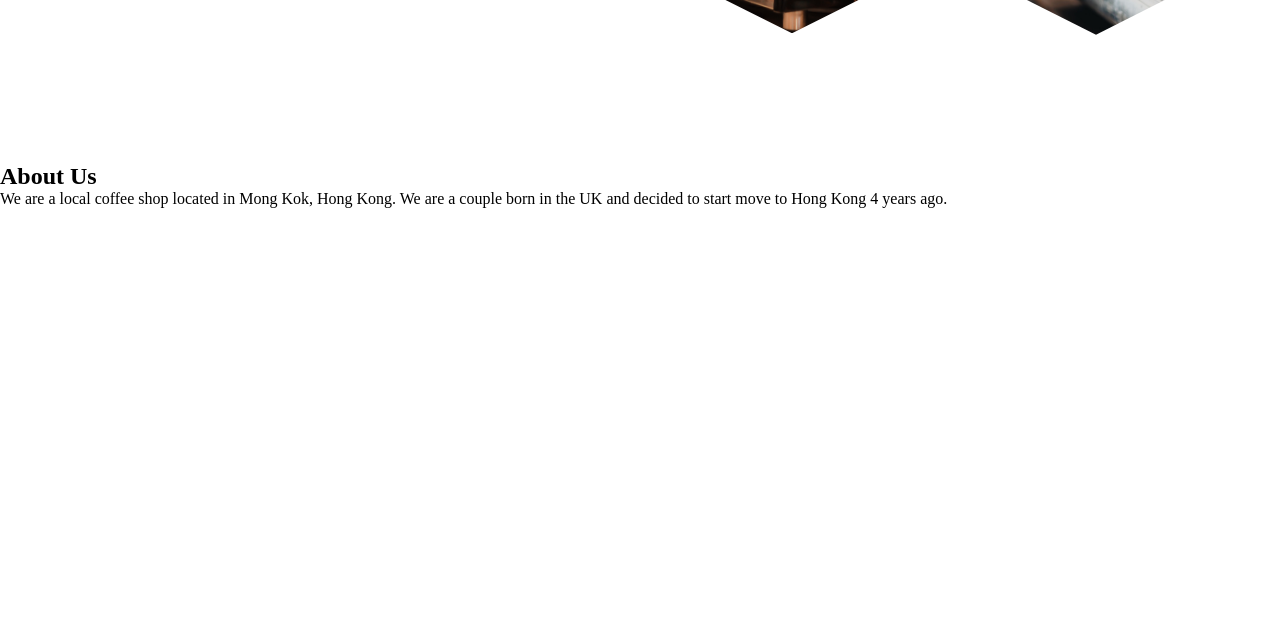
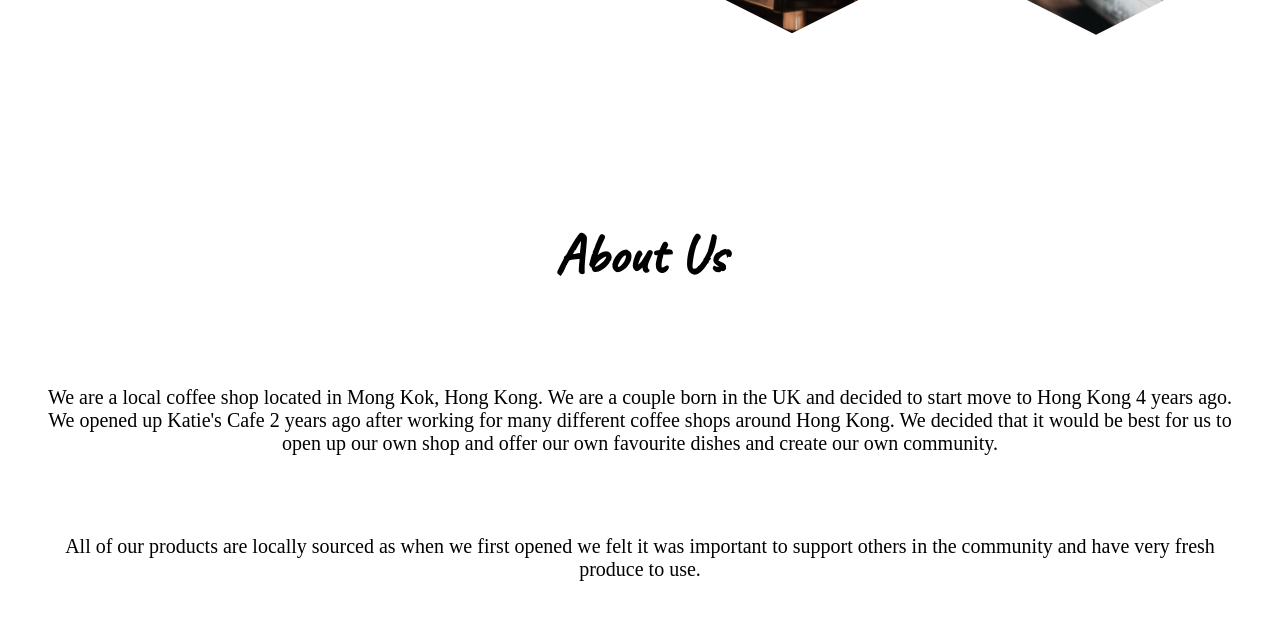
Before and after one commit to AngelNgaManTang/KatiesCafe, a plain HTML site: page index.html in a window 1280 px wide. Shown: the part 1338-1959 px from the top of the page. Before the commit the page ends 1546 px from the top, so only its background shows below. Drawn offline with Linux system fonts and the light colour scheme.

Commit message:
about us

```diff
--- a/css/style.css
+++ b/css/style.css
@@ -25,6 +25,7 @@
     margin: 0;
   }
 .logo {
+    width: 10%;
     display: block;
     margin-left: auto;
     margin-right: auto;
@@ -38,15 +39,16 @@
     text-align: center;
     font-family: var(--ff-primary);
     font-size: var(--fs-body);
+
 }
 .section_nav_navbar{
-
     list-style: none;
     margin: 0;
     padding: 0;
     justify-content: space-around;
     align-items: center;
     flex-direction: column;
+    margin-bottom:1em;
 
 }
 .section_nav_navbar li{
@@ -86,3 +88,18 @@
     transform: scale(1);
     transition: all .5;
 }
+
+.section_cafe_about_us_title{
+    padding: 1em;
+    text-align: center;
+    font-size: var(--fs-h1);
+    font-family: var(--ff-secondary);
+}
+
+.section_cafe_about_us_paragraphs{
+    text-align: center;
+    max-width: 1200px;
+    position: relative;
+    padding: 2em;
+    font-size: var(--fs-body);
+}
--- a/index.html
+++ b/index.html
@@ -46,8 +46,17 @@
     </section>
     <section class="section_cafe_about_us">
         <h2 class="section_cafe_about_us_title">About Us</h2>
-        <p>
-            We are a local coffee shop located in Mong Kok, Hong Kong. We are a couple born in the UK and decided to start move to Hong Kong 4 years ago.
+
+        <p class="section_cafe_about_us_paragraphs">
+            We are a local coffee shop located in Mong Kok, Hong Kong. We are a couple born
+            in the UK and decided to start move to Hong Kong 4 years ago. We opened up Katie's
+            Cafe 2 years ago after working for many different coffee shops around Hong Kong.
+            We decided that it would be best for us to open up our own shop and offer our own
+            favourite dishes and create our own community.
+        </p>
+        <p class="section_cafe_about_us_paragraphs">
+            All of our products are locally sourced as when we first opened we felt it was
+            important to support others in the community and have very fresh produce to use.
         </p>
     </section>
 
```
Also changed, not shown: 1 other file.
